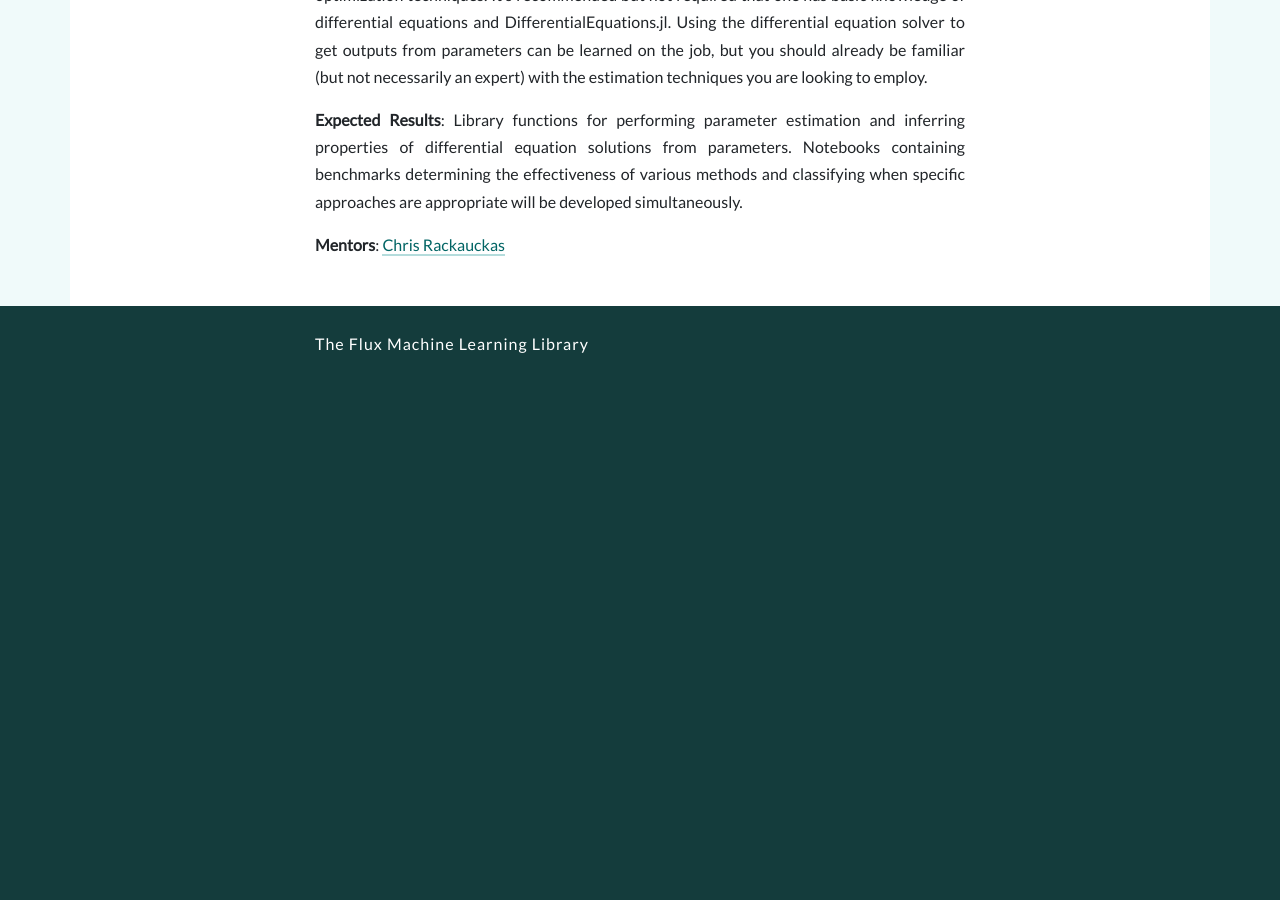
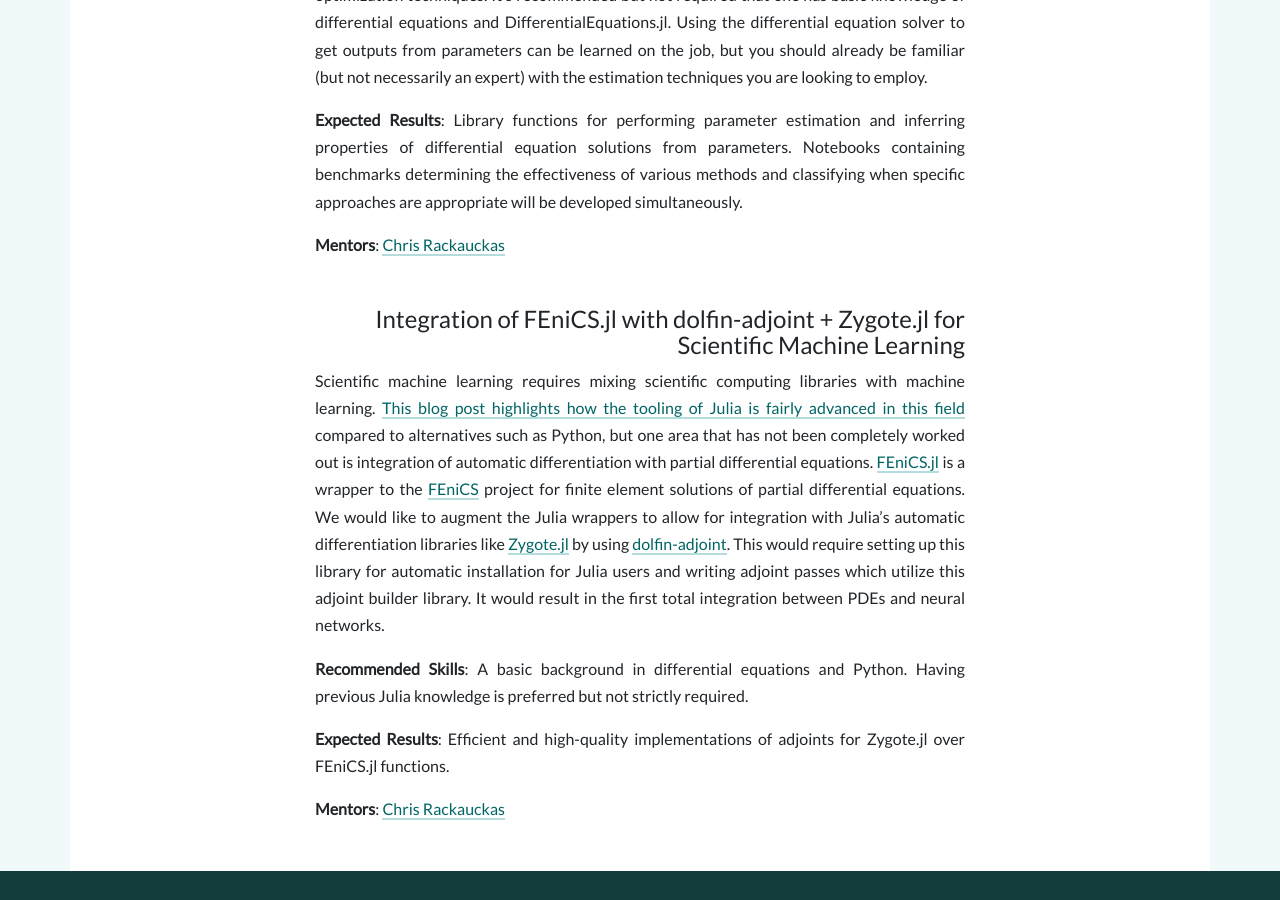
Before and after one commit to FluxML/fluxml.github.io, a Jekyll site: the page built from gsoc.md, in a window 1280 px wide and 900 px high, scrolled down 4770 px. Built offline with Jekyll 4.4.1, drawn with Linux system fonts in a browser that asks for light colours; nearby versions of some CDN libraries; comment, search, counter and statistics services are not loaded; before the commit the page ends 5175 px from its top, so only the background shows below that.

Commit message:
Add FEniCS+Zygote GSoC project

```diff
--- a/gsoc.md
+++ b/gsoc.md
@@ -164,3 +164,25 @@ and classifying when specific approaches are appropriate will be developed
 simultaneously.
 
 **Mentors**: [Chris Rackauckas](https://github.com/ChrisRackauckas)
+
+## Integration of FEniCS.jl with dolfin-adjoint + Zygote.jl for Scientific Machine Learning
+
+Scientific machine learning requires mixing scientific computing libraries with machine learning.
+[This blog post highlights how the tooling of Julia is fairly advanced in this field](https://www.stochasticlifestyle.com/the-essential-tools-of-scientific-machine-learning-scientific-ml/) compared to alternatives such as Python,
+but one area that has not been completely worked out is integration of automatic differentiation
+with partial differential equations.
+[FEniCS.jl](https://github.com/JuliaDiffEq/FEniCS.jl) is a wrapper to the
+[FEniCS](https://fenicsproject.org/) project for finite element solutions of partial differential
+equations. We would like to augment the Julia wrappers to allow for integration with Julia's
+automatic differentiation libraries like [Zygote.jl](https://github.com/FluxML/Zygote.jl) by
+using [dolfin-adjoint](http://www.dolfin-adjoint.org/en/release/). This would require setting up
+this library for automatic installation for Julia users and writing adjoint passes which utilize
+this adjoint builder library. It would result in the first total integration between PDEs and
+neural networks.
+
+**Recommended Skills**: A basic background in differential equations and Python. Having previous
+Julia knowledge is preferred but not strictly required.
+
+**Expected Results**: Efficient and high-quality implementations of adjoints for Zygote.jl over FEniCS.jl functions.
+
+**Mentors**: [Chris Rackauckas](https://github.com/ChrisRackauckas)
```
